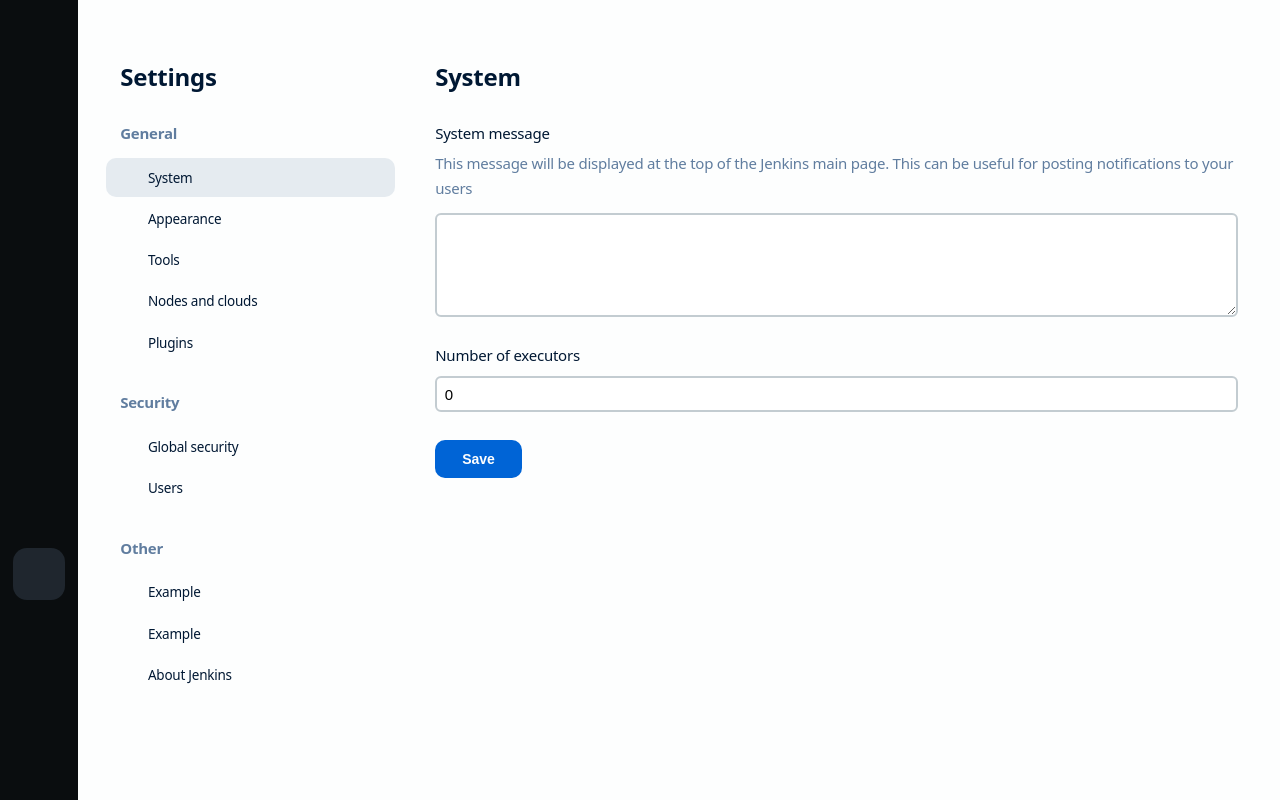
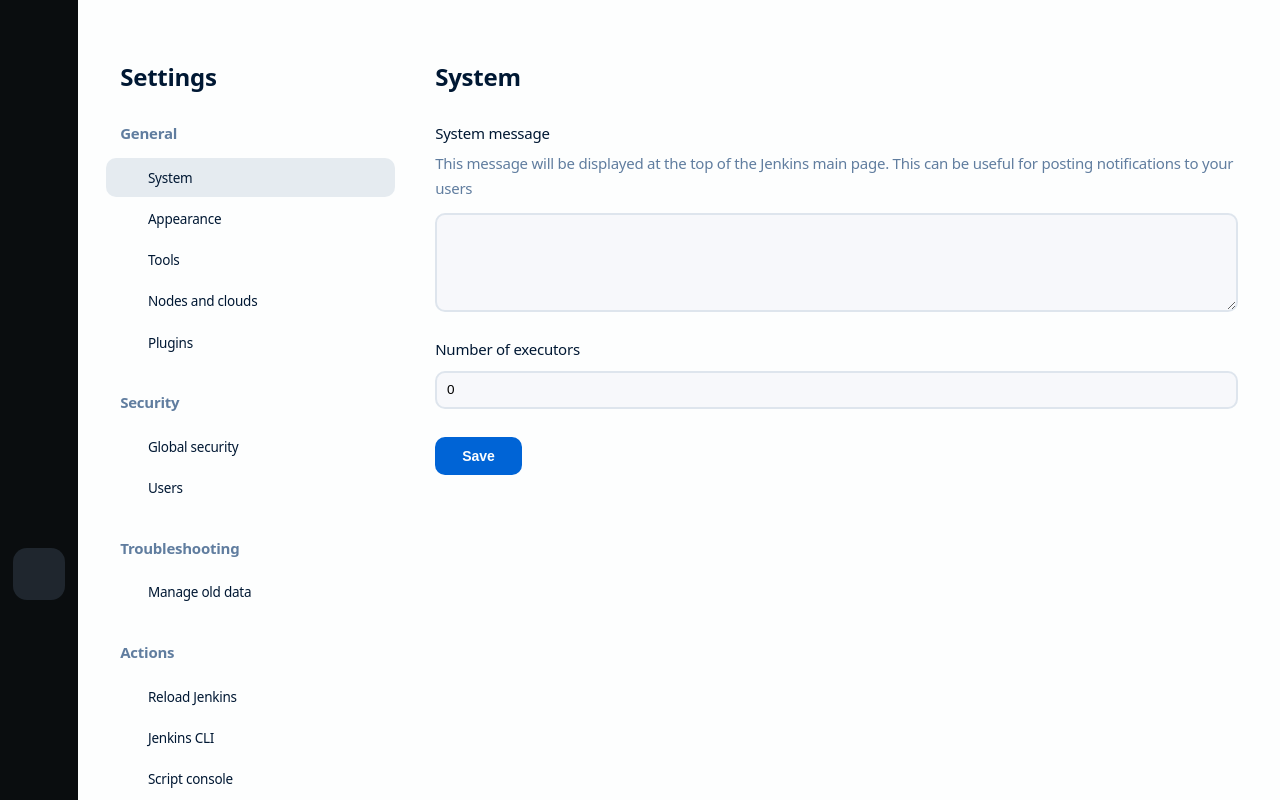
Before and after one commit to jenkinsci/jenkins-prototype, a React (Create React App) app: page /settings in a window 1280 px wide. Built offline with nearby package versions, Linux system fonts and the light colour scheme; some icons are missing.

Commit message:
Update input appearance, add rest of settings items

```diff
--- a/public/index.html
+++ b/public/index.html
@@ -2,36 +2,10 @@
 <html lang="en">
   <head>
     <meta charset="utf-8" />
-    <link rel="icon" href="%PUBLIC_URL%/favicon.ico" />
     <meta name="viewport" content="width=device-width, initial-scale=1" />
     <meta name="theme-color" content="hsl(230, 15%, 7%)" />
     <meta name="apple-mobile-web-app-status-bar-style" content="black-translucent">
-    <meta
-      name="description"
-      content="Web site created using create-react-app"
-    />
-    <link rel="apple-touch-icon" href="%PUBLIC_URL%/logo192.png" />
-    <!--
-      manifest.json provides metadata used when your web app is installed on a
-      user's mobile device or desktop. See https://developers.google.com/web/fundamentals/web-app-manifest/
-    -->
-    <link rel="manifest" href="%PUBLIC_URL%/manifest.json" />
-    <!--
-      Notice the use of %PUBLIC_URL% in the tags above.
-      It will be replaced with the URL of the `public` folder during the build.
-      Only files inside the `public` folder can be referenced from the HTML.
-
-      Unlike "/favicon.ico" or "favicon.ico", "%PUBLIC_URL%/favicon.ico" will
-      work correctly both with client-side routing and a non-root public URL.
-      Learn how to configure a non-root public URL by running `npm run build`.
-    -->
-
     <link rel="icon" href="%PUBLIC_URL%/favicon.svg" type="image/svg+xml" />
-
-    <link rel="preconnect" href="https://fonts.googleapis.com">
-    <link rel="preconnect" href="https://fonts.gstatic.com" crossorigin>
-    <link href="https://fonts.googleapis.com/css2?family=Inter:wght@400;500;600;700;800&display=swap" rel="stylesheet">
-
     <title>Jenkins</title>
   </head>
   <body>
--- a/src/pages/Settings.jsx
+++ b/src/pages/Settings.jsx
@@ -1,13 +1,28 @@
 import {
-  AlbumsOutline, BrushOutline,
-  ExtensionPuzzleOutline, HelpCircleOutline, HelpOutline, LockClosedOutline, OpenOutline,
+  AlbumsOutline,
+  AnalyticsOutline,
+  BrushOutline, CloudOutline,
+  CodeWorkingOutline,
+  CubeOutline,
+  ExtensionPuzzleOutline,
+  FileTrayFullOutline,
+  HammerOutline,
+  HelpCircleOutline,
+  HelpOutline,
+  LockClosedOutline,
+  OpenOutline,
   PeopleOutline,
-  SettingsOutline
+  PowerOutline,
+  ReloadOutline,
+  ServerOutline,
+  SettingsOutline,
+  TerminalOutline
 } from 'react-ionicons'
 import {NavLink, Route, Switch} from "react-router-dom";
 import System from "./settings/System";
 import Tools from "./settings/Tools";
 import Appearance from "./settings/Appearance";
+import NotImplemented from "./settings/NotImplemented";
 
 function Settings() {
 
@@ -22,23 +37,19 @@
         },
         {
           icon: <BrushOutline />,
-          name: "Appearance",
-          link: "appearance"
+          name: "Appearance"
         },
         {
-          icon: <AlbumsOutline />,
-          name: "Tools",
-          link: "tools"
+          icon: <HammerOutline />,
+          name: "Tools"
         },
         {
-          icon: <AlbumsOutline />,
-          name: "Nodes and clouds",
-          link: "nodes"
+          icon: <CloudOutline />,
+          name: "Nodes and clouds"
         },
         {
           icon: <ExtensionPuzzleOutline />,
           name: "Plugins",
-          link: "plugins",
           external: true
         }
       ]
@@ -48,13 +59,41 @@
       items: [
         {
           icon: <LockClosedOutline />,
-          name: "Global security",
-          link: "global-security"
+          name: "Global security"
         },
         {
           icon: <PeopleOutline />,
-          name: "Users",
-          link: "users"
+          name: "Users"
+        }
+      ]
+    },
+    {
+      name: "Troubleshooting",
+      items: [
+        {
+          icon: <CubeOutline />,
+          name: "Manage old data"
+        }
+      ]
+    },
+    {
+      name: "Actions",
+      items: [
+        {
+          icon: <ReloadOutline />,
+          name: "Reload Jenkins"
+        },
+        {
+          icon: <TerminalOutline />,
+          name: "Jenkins CLI"
+        },
+        {
+          icon: <CodeWorkingOutline />,
+          name: "Script console"
+        },
+        {
+          icon: <PowerOutline />,
+          name: "Shutdown Jenkins"
         }
       ]
     },
@@ -62,13 +101,18 @@
       name: "Other",
       items: [
         {
-          icon: <AlbumsOutline />,
-          name: "Example",
+          icon: <ServerOutline />,
+          name: "System information",
           link: "idk"
         },
         {
-          icon: <AlbumsOutline />,
-          name: "Example",
+          icon: <FileTrayFullOutline />,
+          name: "System log",
+          link: "idk"
+        },
+        {
+          icon: <AnalyticsOutline />,
+          name: "Load statistics",
           link: "idk"
         },
         {
@@ -91,7 +135,7 @@
               <h2 className="jenkins-sidebar__heading">{category.name}</h2>
               {category.items.map(item => {
                 return (
-                  <NavLink to={`../settings/${item.link}`} className="jenkins-sidebar__item" activeClassName="jenkins-sidebar__item--selected" exact>
+                  <NavLink to={`../settings/${item.link === "" ? item.link : item.name.toLowerCase().replaceAll(" ", "-")}`} className="jenkins-sidebar__item" activeClassName="jenkins-sidebar__item--selected" exact>
                     <div className="jenkins-sidebar__item__icon">
                       {item.icon}
                     </div>
@@ -119,6 +163,9 @@
           <Route path="/settings/appearance">
             <Appearance />
           </Route>
+          <Route>
+            <NotImplemented />
+          </Route>
         </Switch>
         <button style={{"padding": "0.75rem 1.8rem", "height": "unset"}} className={"jenkins-button jenkins-button--primary"} type="submit">Save</button>
       </div>
--- /dev/null
+++ b/src/pages/settings/NotImplemented.jsx
@@ -0,0 +1,5 @@
+export default function NotImplemented() {
+  return (
+    <p>This page hasn't been implemented as part of the prototype.</p>
+  );
+}
--- a/src/styles/App.scss
+++ b/src/styles/App.scss
@@ -51,11 +51,11 @@
   // Form
   --section-padding: 1.85rem;
   --form-item-max-width: "min(65vw, 1600px)";
-  --input-color: var(--white);
-  --input-border: #c3ccd1;
-  --input-border-hover: #5c7889;
-  --form-input-padding: 0.5rem;
-  --form-input-border-radius: 6px;
+  --input-color: hsl(212, 30%, 97.5%);
+  --input-border: hsl(212, 30%, 90%);
+  --input-border-hover: hsl(212, 30%, 80%);
+  --form-input-padding: 0.65rem;
+  --form-input-border-radius: 10px;
   --form-input-glow: 0 0 0 10px transparent;
   --form-input-glow--focus: 0 0 0 5px var(--focus-input-glow);
 
@@ -354,7 +354,8 @@
 
 .jenkins-sidebar {
   position: relative;
-  height: 100vh;
+  min-height: 100vh;
+  margin-bottom: 2rem;
 
   &__heading {
     font-size: var(--font-6);
--- a/src/styles/components/_input.scss
+++ b/src/styles/components/_input.scss
@@ -8,7 +8,7 @@
   box-shadow: var(--form-input-glow);
   // Set height transition to 0s as vertical resizing has a delay/lag otherwise
   transition: all var(--standard-transition), height 0s;
-  font-size: var(--font-6);
+  font-size: 0.9rem;
 
   &:hover {
     border-color: var(--input-border-hover);
--- a/src/styles/pages/_appearance.scss
+++ b/src/styles/pages/_appearance.scss
@@ -14,10 +14,7 @@
     aspect-ratio: 16 / 9;
     background: var(--color-secondary);
     border-radius: 10px;
-  }
-
-  & > p {
-
+    opacity: 0.25;
   }
 }
 
```
